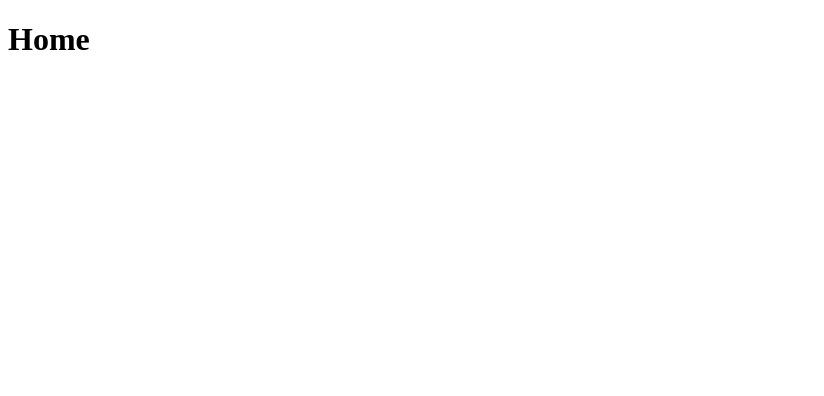
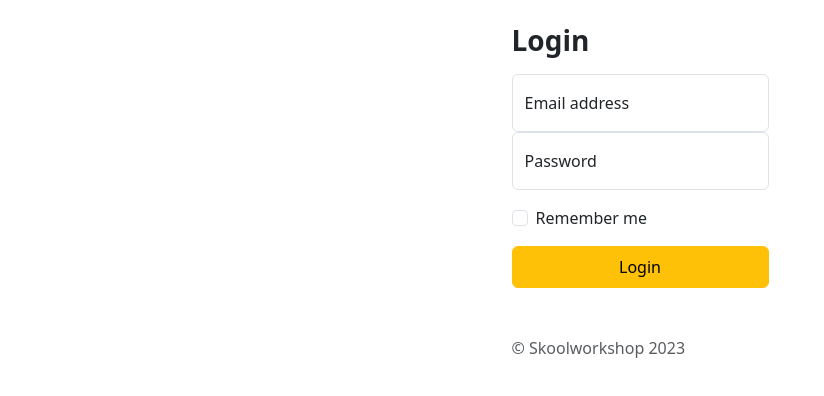
Before and after one commit to studentThomas/Skoolworkshop-WEB, a Next.js app: page / in a window 1280 px wide. Shown: the top 396 px of the page, without its empty margins (0-824 px from the left). Built offline with nearby package versions, Linux system fonts and the light colour scheme.

Commit message:
Login page at start

```diff
--- a/app/page.tsx
+++ b/app/page.tsx
@@ -1,7 +1,108 @@
-export default function HomePage() {
-    return (
-        <div>
-            <h1>Home</h1>
+"use client";
+import React, { useState } from 'react';
+import { useRouter } from 'next/navigation';
+import 'bootstrap/dist/css/bootstrap.min.css';
+
+async function login(email: any, password: any) {
+  try {
+    const response = await fetch(`https://skoolworkshop.up.railway.app/api/login`, {
+      method: 'POST',
+      headers: {
+        'Content-Type': 'application/json',
+      },
+      body: JSON.stringify({
+        emailAdress: email,
+        password: password,
+      }),
+    });
+
+    const data = await response.json();
+
+    if (response.ok && response.status === 200) {
+      // Login successful
+      const { Role, EmailAdress } = data.data; // Assuming the role information is provided in the response as "Role"
+      localStorage.setItem('role', Role); // Store the role in localStorage
+      localStorage.setItem('email', EmailAdress); // Store the email in localStorage
+      console.log('Login successful');
+    } else {
+      // Login failed
+      console.error('Login failed');
+    }
+
+    return response;
+  } catch (error) {
+    console.error('An error occurred during login');
+    throw error;
+  }
+}
+
+export default function LoginPage() {
+  const [email, setEmail] = useState('');
+  const [password, setPassword] = useState('');
+  const [error, setError] = useState('');
+  const router = useRouter();
+
+  const handleLogin = async () => {
+    if (!email || !password) {
+      setError('Please enter both email and password');
+      return;
+    }
+
+    try {
+      const response = await login(email, password);
+      if (response?.status === 200) {
+        router.push('/workshops');
+      } else {
+        setError('Invalid email or password');
+      }
+    } catch (error) {
+      setError('An error occurred during login');
+      console.error(error);
+    }
+  };
+
+  return (
+    <div className="d-flex align-items-center justify-content-center py-4">
+      <form>
+        <h1 className="h3 mb-3 fw-bold">Login</h1>
+
+        <div className="form-floating">
+          <input
+            type="email"
+            className="form-control"
+            id="floatingInput"
+            placeholder="name@example.com"
+            required
+            value={email}
+            onChange={(e) => setEmail(e.target.value)}
+          />
+          <label>Email address</label>
         </div>
-    );
+        <div className="form-floating">
+          <input
+            type="password"
+            className="form-control"
+            id="floatingPassword"
+            placeholder="Password"
+            required
+            value={password}
+            onChange={(e) => setPassword(e.target.value)}
+          />
+          <label>Password</label>
+        </div>
+
+        <div className="form-check text-start my-3">
+          <input className="form-check-input" type="checkbox" value="remember-me" id="flexCheckDefault" />
+          <label className="form-check-label">Remember me</label>
+        </div>
+        <button className="btn btn-warning w-100 py-2" type="button" onClick={handleLogin}>
+          Login
+        </button>
+
+        {error && <p className="text-danger mt-3">{error}</p>}
+
+        <p className="mt-5 mb-3 text-body-secondary">&copy; Skoolworkshop 2023</p>
+      </form>
+    </div>
+  );
 }
```
